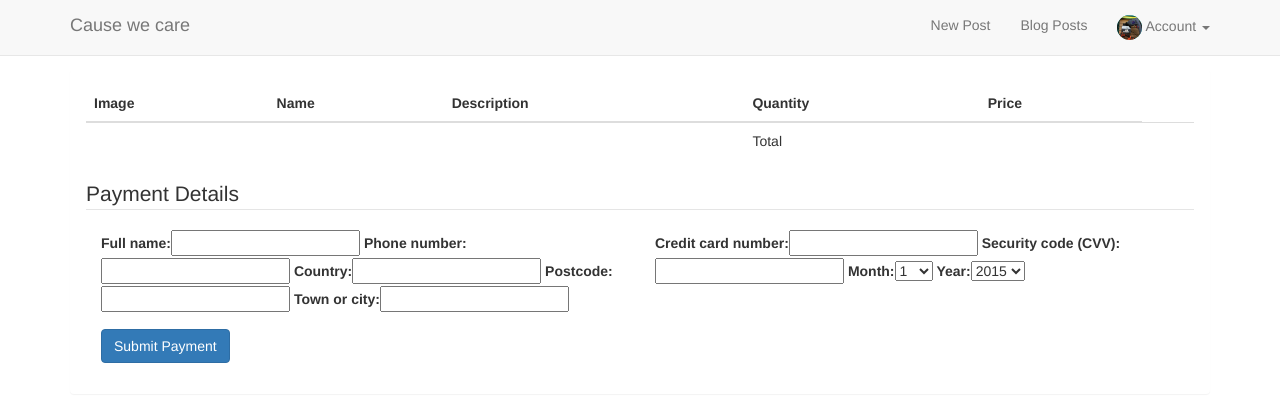
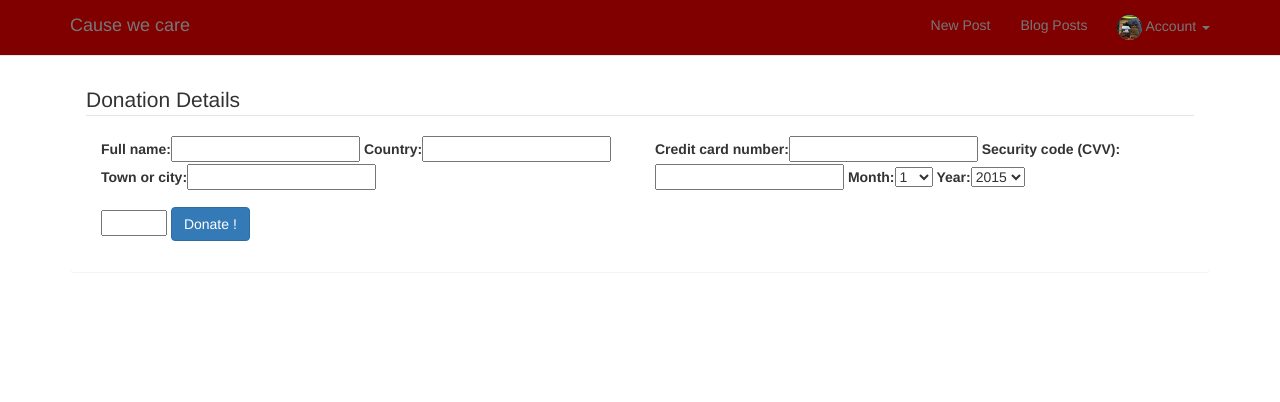
Before and after one commit to aysekubrakupeli/stream-3-end-project, a Django app: page /checkout/ in a window 1280 px wide. Shown: the top 402 px of the page. Run offline with Django 3.2, Linux system fonts and the light colour scheme; a user stored in the database is signed in; data comes from the database, SQL or seed files in the repository; both versions use the stored data as it was after the commit; some libraries are stand-ins or nearby versions.

Commit message:
payments are working

```diff
--- a/carebook/settings.py
+++ b/carebook/settings.py
@@ -12,6 +12,7 @@
 
 import os
 import dj_database_url
+import env
 
 # Build paths inside the project like this: os.path.join(BASE_DIR, ...)
 BASE_DIR = os.path.dirname(os.path.dirname(os.path.abspath(__file__)))
@@ -136,5 +137,5 @@
 MEDIA_ROOT = os.path.join(BASE_DIR, 'media')
 MEDIA_URL = '/media/'
 
-STRIPE_PUBLISHABLE = os.getenv('STRIPE_PUBLISHABLE_KEY')
-STRIPE_SECRET = os.getenv('STRIPE_SECRET_KEY')
+STRIPE_PUBLISHABLE = os.getenv('STRIPE_PUBLISHABLE')
+STRIPE_SECRET = os.getenv('STRIPE_SECRET')
--- a/checkout/forms.py
+++ b/checkout/forms.py
@@ -16,4 +16,4 @@
 class OrderForm(forms.ModelForm):
     class Meta:
         model = Order
-        fields = ('full_name', 'phone_number', 'country', 'postcode', 'town_or_city')
+        fields = ('full_name', 'country', 'town_or_city')
--- a/checkout/templates/checkout.html
+++ b/checkout/templates/checkout.html
@@ -14,41 +14,11 @@
 
 
 {% block content %}
-    <table class="table">
-        <thead>
-        <tr>
-            <th>Image</th>
-            <th>Name</th>
-            <th>Description</th>
-            <th>Quantity</th>
-            <th>Price</th>
-        </tr>
-        </thead>
-        <tbody>
-        {% for item in cart_items %}
-            <tr>
-                <td><img height="100" width="100" src="{{ MEDIA_URL }}{{ item.product.image }}"></td>
-                <td>{{ item.product.name }}</td>
-                <td>{{ item.product.description }}</td>
-                <td>{{ item.quantity }}</td>
-                <td>{{ item.product.price }}</td>
-            </tr>
-        {% endfor %}
-        <tr>
-            <td></td>
-            <td></td>
-            <td></td>
-            <td>Total</td>
-            <td>{{ total }}</td>
-            <td></td>
-        </tr>
-        </tbody>
-    </table>
 
 
     <form role="form" method="post" id="payment-form" action="{% url 'checkout' %}">
 
-    <legend>Payment Details</legend>
+    <legend>Donation Details</legend>
 
     <div id="credit-card-errors" style="display:none">
       <div class="alert-message block-message error" id="stripe-error-message"></div>
@@ -64,7 +34,8 @@
 
     {% csrf_token %}
     <div class="form-group col-md-12">
-      <input class="btn btn-primary" id="submit_payment_btn" name="commit" type="submit" value="Submit Payment">
+      <input name='amount' type="number" min="0" max="999">
+      <input class="btn btn-primary" id="submit_payment_btn" name="commit" type="submit" value="Donate !">
     </div>
 
     </form>
--- a/checkout/views.py
+++ b/checkout/views.py
@@ -20,18 +20,11 @@
             order.date = timezone.now()
             order.save()
 
-            cart = request.session.get('cart', {})
-            total = 0
-            for id, quantity in cart.items():
-                order_line_item = OrderLineItem(
-                    order = order,
-                    quantity = quantity
-                    )
-                order_line_item.save()
+            amount = request.POST['amount']
 
             try:
                 customer = stripe.Charge.create(
-                    amount= int(total * 100),
+                    amount= int(10 * 100),
                     currency="EUR",
                     description=request.user.email,
                     card=payment_form.cleaned_data['stripe_id'],
@@ -41,7 +34,6 @@
 
             if customer.paid:
                 messages.error(request, "You have successfully paid")
-                request.session['cart'] = {}
                 return redirect(reverse('profile'))
             else:
                 messages.error(request, "Unable to take payment")
--- a/static/css/style.css
+++ b/static/css/style.css
@@ -1,3 +1,9 @@
 h3 {
-    color: red;
+    color: black;
+    font-size: 50px;
 }
+
+.navbar {
+    background-image: none;
+    background-color: maroon;
+}
--- a/templates/base.html
+++ b/templates/base.html
@@ -3,11 +3,13 @@
 <!DOCTYPE html>
 <head>
     <title>Carebook</title>
+    <link rel="shortcut icon" type="image/x-icon" href="../media/images/C.png">
     <link rel="stylesheet" href="https://cdnjs.cloudflare.com/ajax/libs/bootswatch/3.3.6/cerulean/bootstrap.min.css">
     <link rel="stylesheet" href="../static/css/style.css" type="text/css" />
     <script src="https://cdnjs.cloudflare.com/ajax/libs/jquery/3.0.0-alpha1/jquery.min.js"></script>
     <script src="https://cdnjs.cloudflare.com/ajax/libs/twitter-bootstrap/4.0.0-alpha/js/bootstrap.min.js"></script>
-
+    {% block head_js %}
+    {% endblock head_js %}
 </head>
 
 <body>
```
Also changed, not shown: static/js/stripe.js (added, +34 -0 lines), db.sqlite3, media/images/C.png (added), media/images/Carebook.png (added), 1 other file.
